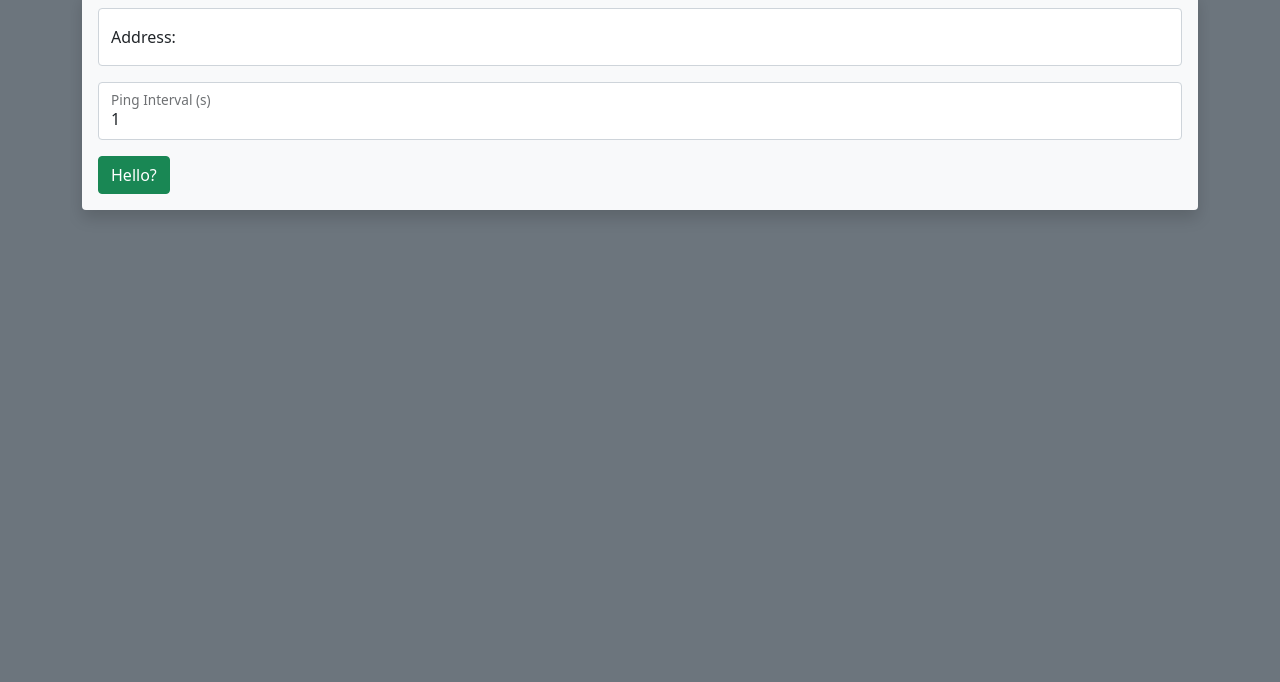
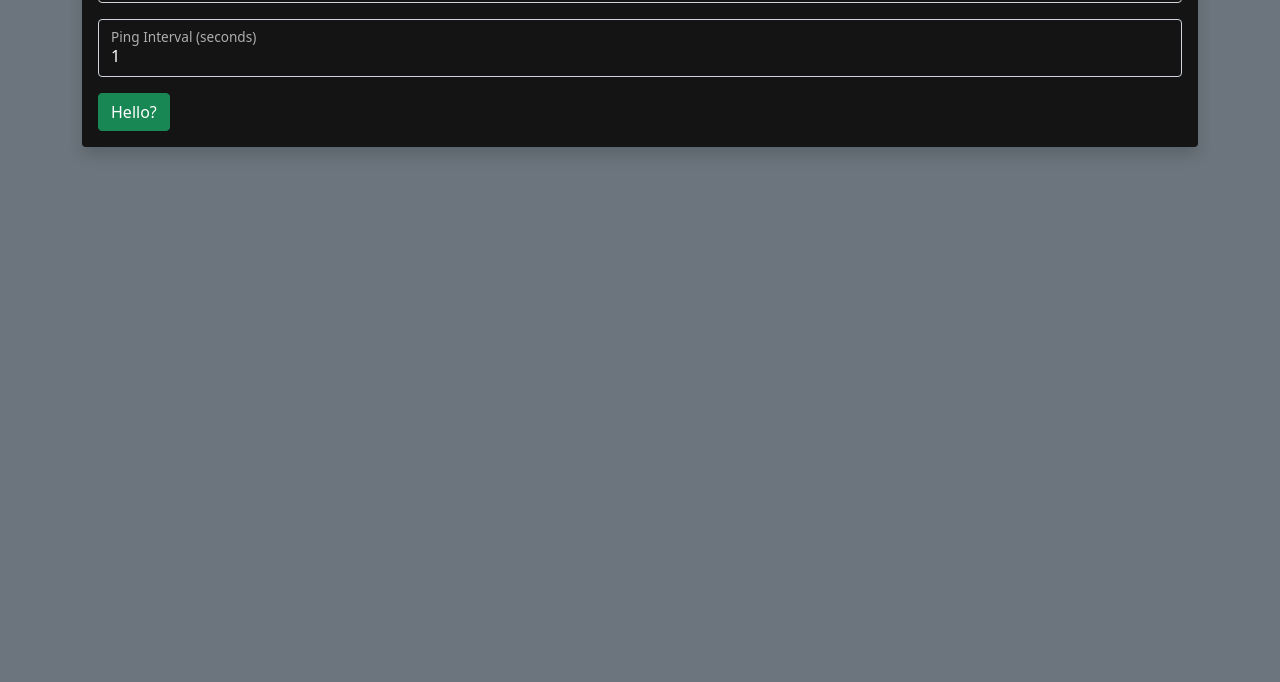
Before and after one commit to skiingish/ping-plotter-desktop, an Electron app: page src/app/index.html in a window 1280 px wide. Shown: the part 118-800 px from the top of the page. Drawn offline with nearby package versions, Linux system fonts and the light colour scheme.

Commit message:
Publishing. (no auto update)

```diff
--- a/src/app/css/style.css
+++ b/src/app/css/style.css
@@ -24,9 +24,21 @@ body {
   align-items: center;
 }
 
-.container {
+.panel {
+  background-color: #141414;
+  color: white;
 }
 
 .box-label {
   font-weight: bold;
 }
+
+input[type='text'] {
+  background: transparent;
+  color: white;
+}
+
+input[type='text']:focus {
+  background-color: transparent;
+  color: white;
+}
--- a/src/app/index.html
+++ b/src/app/index.html
@@ -16,7 +16,7 @@
   </head>
   <body class="bg-secondary">
     <!-- Title / Nav Bar (Not a actually nav bar) -->
-    <nav class="navbar navbar-light bg-white">
+    <!-- <nav class="navbar navbar-light bg-white">
       <div class="container-fluid">
         <a class="navbar-brand" href="#">
           <img
@@ -27,7 +27,7 @@
           />
         </a>
       </div>
-    </nav>
+    </nav> -->
 
     <!-- Select Address To Ping - Start Test -->
     <div class="content show">
@@ -35,7 +35,7 @@
         <header class="container overflow-hidden">
           <div class="container">
             <div class="row row-cols-1">
-              <div class="shadow p-3 mb-5 bg-light rounded">
+              <div class="panel shadow p-3 mb-5 rounded">
                 <form>
                   <div class="form-floating mb-3">
                     <input
@@ -54,7 +54,7 @@
                       placeholder="1000"
                       value="1"
                     />
-                    <label for="floatingInput">Ping Interval (s)</label>
+                    <label for="floatingInput">Ping Interval (seconds)</label>
                   </div>
                   <div class="row g-2">
                     <div class="col-md">
@@ -72,10 +72,13 @@
                   </div>
                 </form>
               </div>
-              <div class="shadow p-3 mb-5 bg-light rounded content">
+              <div class="panel shadow p-3 mb-5 rounded content">
                 <h5 id="pingStatsText"></h5>
-                <canvas id="myChart"></canvas>
-                <!-- Chart.js chart will be drawn inside this DIV -->
+                <div class="container p-3">
+                  <canvas id="myChart">
+                    <!-- Chart will be drawn here -->
+                  </canvas>
+                </div>
                 <div class="d-grid gap-2 d-md-block">
                   <button class="btn btn-primary" id="stopBtn" type="button">
                     Stop
```
Also changed, not shown: package.json (+17 -2 lines), src/main.js (+6 -1 lines), 1 other file.
